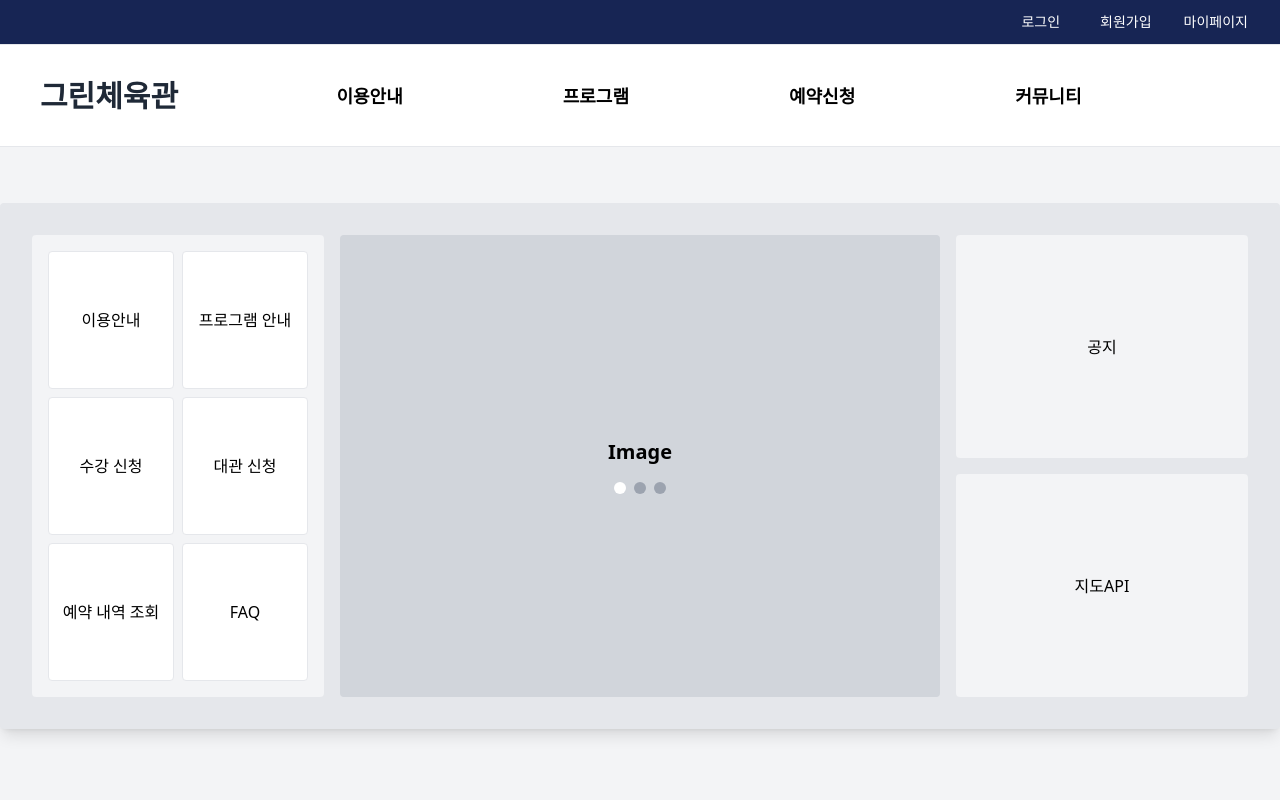
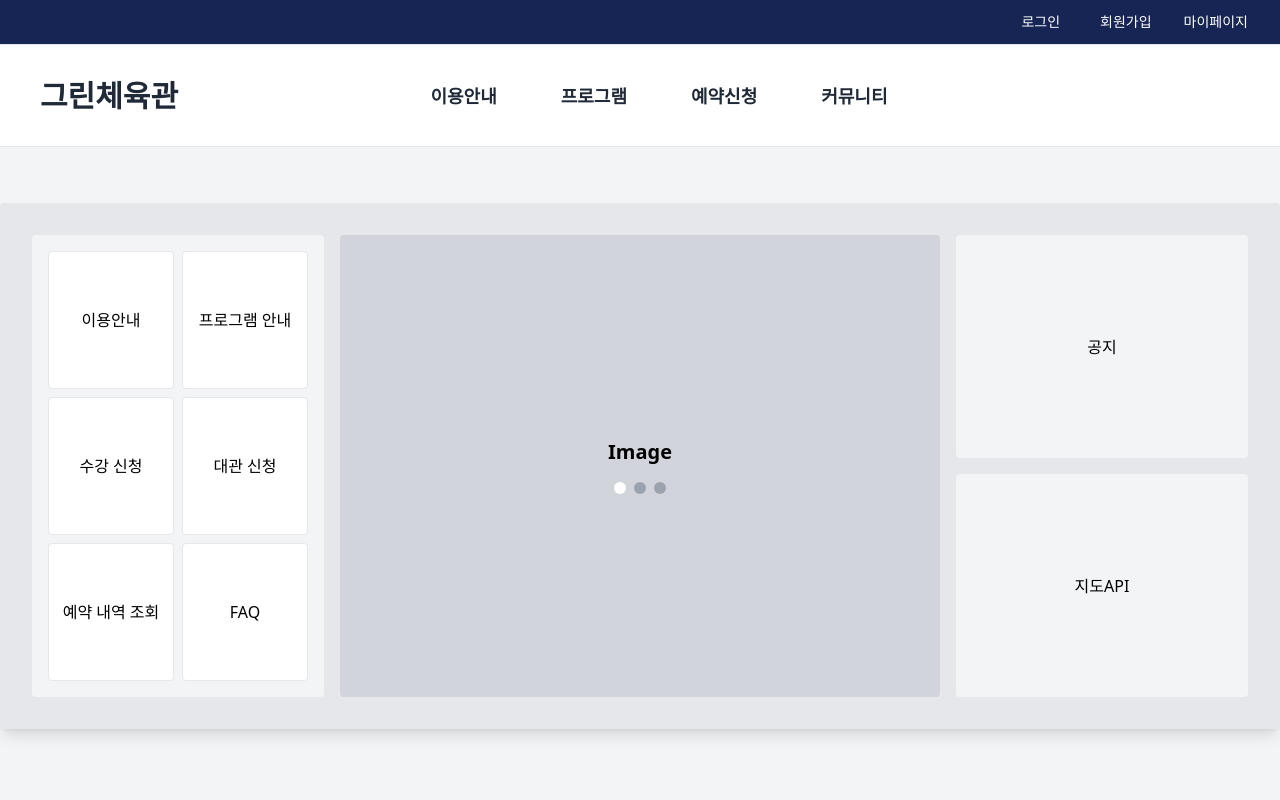
Before and after one commit to jjeas/Semicolon_final_project-frontend, a React (Create React App) app: page / in a window 1280 px wide. Shown: the top 800 px of the page. Built offline with nearby package versions, Linux system fonts and the light colour scheme.

Commit message:
헤더 메뉴바 수정
헤더 메뉴바 수정

```diff
--- a/src/components/layouts/Header.jsx
+++ b/src/components/layouts/Header.jsx
@@ -1,27 +1,101 @@
-import React from "react";
+import React, { useState } from "react";
+import { Link, useLocation } from "react-router-dom";
+import { allMenuItems } from "../../util/navData";
 
 const Header = () => {
+  const location = useLocation();
+  // 마우스가 올라간 1차 메뉴의 ID를 저장 (드롭다운 제어)
+  const [hoveredMenuId, setHoveredMenuId] = useState(null);
+
   return (
     <header className="bg-white shadow">
-      {/* 상단 로그인/회원가입 */}
+      {/* 상단 로그인/회원가입/마이페이지 */}
       <div className="bg-blue-950 flex space-x-8 justify-end px-8 py-3 text-sm text-white border-b border-gray-200">
-        <button className="hover:underline mr-2">로그인</button>
-        <button className="hover:underline mr-2">회원가입</button>
-        <button className="hover:underline">마이페이지</button>
+        <Link to="/login" className="hover:underline mr-2">
+          로그인
+        </Link>
+        <Link to="/register" className="hover:underline mr-2">
+          회원가입
+        </Link>
+        {/* 마이페이지는 ALL_NAV_MENUS에 있지만, 여기서 별도 Link로 처리 */}
+        <Link to="/mypage" className="hover:underline">
+          마이페이지
+        </Link>
       </div>
 
-      {/* 메인 네비게이션 */}
-      <nav className="flex justify-between items-center px-10 py-7 border-b border-gray-200">
+      {/* 메인 네비게이션 (Sub Menu 드롭다운을 위해 relative 설정) */}
+      <nav
+        className="relative flex justify-between items-center max-w-7xl mx-auto px-10 py-7 border-b border-gray-200"
+        onMouseLeave={() => setHoveredMenuId(null)} // NAV 영역 벗어나면 드롭다운 닫기
+      >
         {/* 로고 */}
-        <div className="text-[30px] font-bold text-gray-800">그린체육관</div>
+        <Link to="/" className="text-[30px] font-bold text-gray-800">
+          그린체육관
+        </Link>
 
-        {/* 메뉴 */}
-        <ul className="flex-1 flex justify-center space-x-40 text-lg font-bold">
-          <li className="hover:text-blue-600 cursor-pointer">이용안내</li>
-          <li className="hover:text-blue-600 cursor-pointer">프로그램</li>
-          <li className="hover:text-blue-600 cursor-pointer">예약신청</li>
-          <li className="hover:text-blue-600 cursor-pointer">커뮤니티</li>
+        {/* GNB 메뉴 영역 */}
+        <ul className="flex-1 flex justify-center space-x-16 text-lg font-bold">
+          {allMenuItems.map((menu) => {
+            if (menu.hideInHeader) {
+              return null;
+            }
+            const isActive = location.pathname.startsWith(menu.path);
+
+            return (
+              // 1차 메뉴 항목: relative와 이벤트 핸들러 설정
+              <li
+                key={menu.id}
+                className="relative"
+                onMouseEnter={() => setHoveredMenuId(menu.id)} // 마우스 올리면 ID 저장
+              >
+                <Link
+                  to={menu.subMenus[0].path} // 1차 메뉴의 기본 경로로 연결
+                  className={`
+                    py-2 transition duration-150 ease-in-out block
+                    ${
+                      isActive
+                        ? "text-blue-600 border-b-4 border-blue-600" // 활성 상태 스타일
+                        : "text-gray-800 hover:text-blue-500" // 비활성 상태 스타일
+                    }
+                  `}
+                >
+                  {menu.title}
+                </Link>
+
+                {/* 🌟 2차 메뉴 드롭다운 영역 */}
+                {/* subMenus가 있고, 현재 ID가 hoveredMenuId와 일치할 때 렌더링 */}
+                {menu.subMenus && (
+                  <div
+                    className={`
+                      absolute top-full left-1/2 -translate-x-1/2 mt-2 z-10
+                      bg-white shadow-lg border border-gray-200 rounded-b-lg w-60 min-w-max
+                      transition-all duration-300 opacity-0 pointer-events-none
+                      ${
+                        hoveredMenuId === menu.id
+                          ? "opacity-100 pointer-events-auto"
+                          : ""
+                      }
+                    `}
+                  >
+                    {menu.subMenus.map((subMenu) => (
+                      <Link
+                        key={subMenu.id}
+                        to={subMenu.path}
+                        // 드롭다운 메뉴 항목 클릭 시, hoveredMenuId를 초기화하여 드롭다운 닫기
+                        onClick={() => setHoveredMenuId(null)}
+                        className="block px-4 py-2 text-base text-gray-700 hover:bg-gray-100 whitespace-nowrap"
+                      >
+                        {subMenu.title}
+                      </Link>
+                    ))}
+                  </div>
+                )}
+              </li>
+            );
+          })}
         </ul>
+        {/* 오른쪽 여백을 위해 빈 div 추가 */}
+        <div className="w-[100px]"></div>
       </nav>
     </header>
   );
--- a/src/components/layouts/Layout.jsx
+++ b/src/components/layouts/Layout.jsx
@@ -1,17 +1,51 @@
-import { Outlet } from "react-router-dom";
+import { Outlet, useLocation } from "react-router-dom";
 import Header from "./Header";
 import Footer from "./Footer";
+import Sidebar from "./Sidebar"; // Sidebar 컴포넌트 import
 
 const Layout = () => {
+  const location = useLocation();
+
+  // 현재 경로가 메인 페이지('/')인지 확인
+  const isMainPage = location.pathname === "/";
+  const shouldShowSidebar = !isMainPage;
+
+  // 서브 페이지일 때만 flex 클래스를 부모 컨테이너에 적용
+  const contentWrapperClasses = `flex-1 w-full max-w-screen-2xl mx-auto ${
+    shouldShowSidebar ? "flex" : ""
+  }`;
+
+  // 🚩 메인 페이지 전용 레이아웃 반환 (사이드바 없음, 단일 main 태그)
+  if (isMainPage) {
+    return (
+      <div className="flex flex-col min-h-screen">
+        <Header />
+        <main className="flex-1 bg-gray-100">
+          <Outlet />
+        </main>
+        <Footer />
+      </div>
+    );
+  }
+
+  // 🚩 서브 페이지 전용 레이아웃 반환 (사이드바 + 콘텐츠 좌우 분할)
   return (
     <div className="flex flex-col min-h-screen">
       {/* 상단 고정 Header */}
       <Header />
 
-      {/* 페이지 내용이 바뀌는 부분 */}
-      <main className="flex-1 bg-gray-100">
-        <Outlet />
-      </main>
+      {/* 페이지 내용 컨테이너 (Flex 적용) */}
+      <div className={contentWrapperClasses}>
+        {/* 👈 왼쪽 사이드바 (Sidebar는 shouldShowSidebar가 true일 때만 렌더링됨) */}
+        <Sidebar />
+
+        {/* 오른쪽 페이지 내용 (Outlet) */}
+        <main
+          className={`flex-1 bg-white p-6 lg:pl-8`} // flex-1로 남은 공간 전체 사용
+        >
+          <Outlet />
+        </main>
+      </div>
 
       {/* 하단 고정 Footer */}
       <Footer />
--- /dev/null
+++ b/src/components/layouts/Sidebar.jsx
@@ -0,0 +1,65 @@
+import React from "react";
+import { Link, useLocation } from "react-router-dom";
+import { allMenuItems } from "../../util/navData";
+
+/**
+ * 🚩 이미지 디자인이 적용된 사이드바 컴포넌트
+ */
+const Sidebar = () => {
+  const location = useLocation();
+  const currentPath = location.pathname;
+
+  // 1. 현재 URL 경로를 기반으로 '활성화된 1차 메뉴 그룹'을 찾습니다.
+  const activeGroup = allMenuItems.find((menu) =>
+    currentPath.startsWith(menu.path)
+  );
+
+  // 활성화된 그룹이 없거나 세부 메뉴가 없으면 사이드바를 숨깁니다.
+  if (!activeGroup || !activeGroup.subMenus) {
+    return null;
+  }
+
+  const subMenus = activeGroup.subMenus;
+
+  return (
+    <div className="w-60 min-h-full bg-white px-4 py-6">
+      <div
+        className="
+          h-24 flex items-center justify-center text-white text-xl font-bold rounded-lg mb-4
+          bg-gradient-to-r from-teal-500 to-blue-500 shadow-md
+        "
+      >
+        {activeGroup.title}
+      </div>
+      <nav className="flex flex-col space-y-2">
+        {" "}
+        {/* space-y-2로 메뉴 간 세로 간격 추가 */}
+        {subMenus.map((item) => {
+          const isActive = currentPath === item.path;
+
+          return (
+            <Link
+              key={item.id}
+              to={item.path}
+              className={`
+                block w-full py-4 pl-4 pr-2 text-base rounded-lg border border-gray-200 bg-white
+                transition duration-150 ease-in-out text-gray-700
+                hover:bg-gray-50 hover:border-gray-300
+                ${
+                  // 🟡 활성화된 항목 스타일 (굵은 글씨, 배경색/테두리 변경 없음)
+                  isActive
+                    ? "font-bold text-gray-900 border-teal-500 shadow-sm" // 활성화 시 글씨 강조 및 테두리 색상 변경
+                    : "" // 비활성 시 추가 스타일 없음
+                }
+              `}
+            >
+              {item.title}
+            </Link>
+          );
+        })}
+      </nav>
+    </div>
+  );
+};
+
+export default Sidebar;
--- a/src/index.js
+++ b/src/index.js
@@ -1,17 +1,11 @@
-import React from 'react';
-import ReactDOM from 'react-dom/client';
-import './index.css';
-import App from './App';
-import reportWebVitals from './reportWebVitals';
+import React from "react";
+import ReactDOM from "react-dom/client";
+import "./index.css";
+import App from "./App";
 
-const root = ReactDOM.createRoot(document.getElementById('root'));
+const root = ReactDOM.createRoot(document.getElementById("root"));
 root.render(
   <React.StrictMode>
     <App />
   </React.StrictMode>
 );
-
-// If you want to start measuring performance in your app, pass a function
-// to log results (for example: reportWebVitals(console.log))
-// or send to an analytics endpoint. Learn more: https://bit.ly/CRA-vitals
-reportWebVitals();
--- a/src/reportWebVitals.js
+++ /dev/null
@@ -1,13 +0,0 @@
-const reportWebVitals = onPerfEntry => {
-  if (onPerfEntry && onPerfEntry instanceof Function) {
-    import('web-vitals').then(({ getCLS, getFID, getFCP, getLCP, getTTFB }) => {
-      getCLS(onPerfEntry);
-      getFID(onPerfEntry);
-      getFCP(onPerfEntry);
-      getLCP(onPerfEntry);
-      getTTFB(onPerfEntry);
-    });
-  }
-};
-
-export default reportWebVitals;
--- /dev/null
+++ b/src/util/navData.js
@@ -0,0 +1,128 @@
+export const allMenuItems = [
+  {
+    id: "guide",
+    title: "이용안내",
+    path: "/guide", // 1차 메뉴의 기본 경로
+    subMenus: [
+      // 2차 메뉴 (사이드바 내용)
+      {
+        id: "",
+        title: "운영시간",
+        path: "",
+      },
+      {
+        id: "",
+        title: "상품대여",
+        path: "",
+      },
+      {
+        id: "",
+        title: "차량등록",
+        path: "",
+      },
+      {
+        id: "",
+        title: "요금안내",
+        path: "",
+      },
+      {
+        id: "",
+        title: "할인/환불/연기",
+        path: "",
+      },
+    ],
+  },
+  {
+    id: "program",
+    title: "프로그램",
+    path: "/program", // 1차 메뉴의 기본 경로
+    subMenus: [
+      // 2차 메뉴 (사이드바 내용)
+      {
+        id: "swim",
+        title: "수영",
+        path: "/program/1",
+      },
+      {
+        id: "health",
+        title: "헬스",
+        path: "/program/2",
+      },
+      {
+        id: "golf",
+        title: "골프",
+        path: "/program/3",
+      },
+      {
+        id: "dance",
+        title: "무용",
+        path: "/program/4",
+      },
+      {
+        id: "futsal",
+        title: "풋살",
+        path: "/program/5",
+      },
+    ],
+  },
+  {
+    id: "reservation",
+    title: "예약신청",
+    path: "/reservation", // 1차 메뉴의 기본 경로
+    subMenus: [
+      // 2차 메뉴 (사이드바 내용)
+      {
+        id: "",
+        title: "수강신청",
+        path: "",
+      },
+      {
+        id: "",
+        title: "대관신청",
+        path: "",
+      },
+      {
+        id: "",
+        title: "일일이용예약",
+        path: "",
+      },
+    ],
+  },
+  {
+    id: "community",
+    title: "커뮤니티",
+    path: "/community", // 1차 메뉴의 기본 경로
+    subMenus: [
+      // 2차 메뉴 (사이드바 내용)
+      {
+        id: "",
+        title: "공지사항",
+        path: "",
+      },
+      {
+        id: "",
+        title: "일정",
+        path: "",
+      },
+      {
+        id: "",
+        title: "자주묻는질문",
+        path: "",
+      },
+      {
+        id: "",
+        title: "갤러리",
+        path: "",
+      },
+    ],
+  },
+  //   {
+  //     id: "mypage",
+  //     title: "마이페이지",
+  //     path: "/mypage", // 1차 메뉴의 기본 경로
+  //     hideInHeader: true,
+  //     subMenus: [
+  //       // 2차 메뉴 (사이드바 내용)
+  //     ],
+  //   },
+];
```
